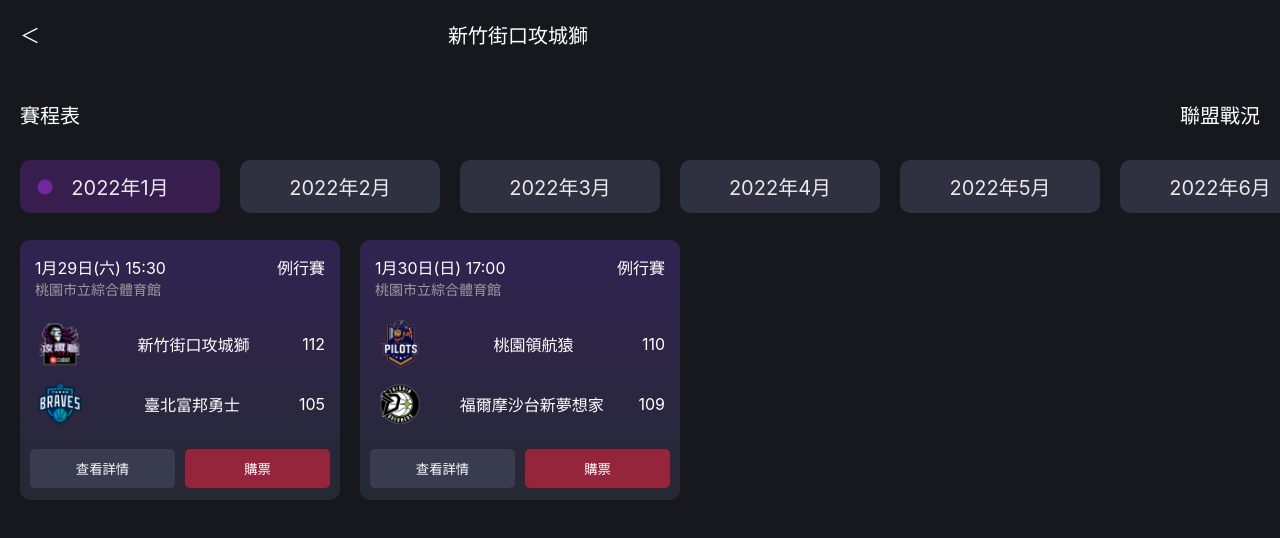
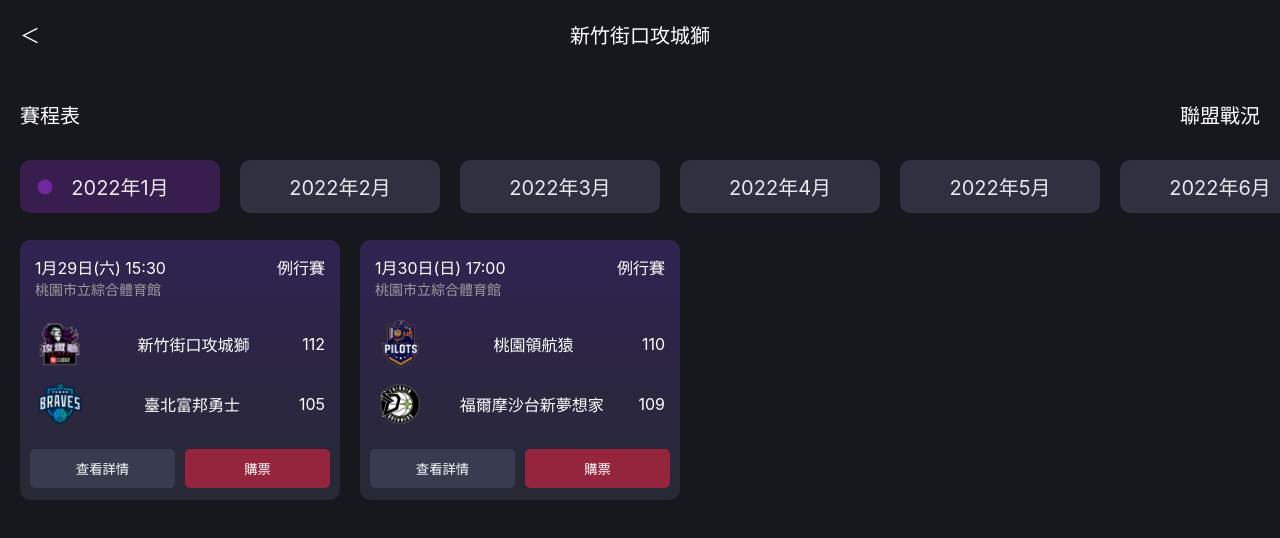
Before and after one commit to ChrisLinOvO/gameScheduleDemo, a React (Create React App) app: page / in a window 1280 px wide. Shown: the top 538 px of the page. Built offline with nearby package versions, Linux system fonts and the light colour scheme.

Commit message:
20220217 修正樣式

```diff
--- a/src/pages/Home/Home.scss
+++ b/src/pages/Home/Home.scss
@@ -9,7 +9,8 @@
       color: #ffffff;
       font-size: 20px;
       top: 20px;
-      left: 35%;
+      width: 100%;
+      text-align: center;
     }
     .allow {
       position: absolute;
```
